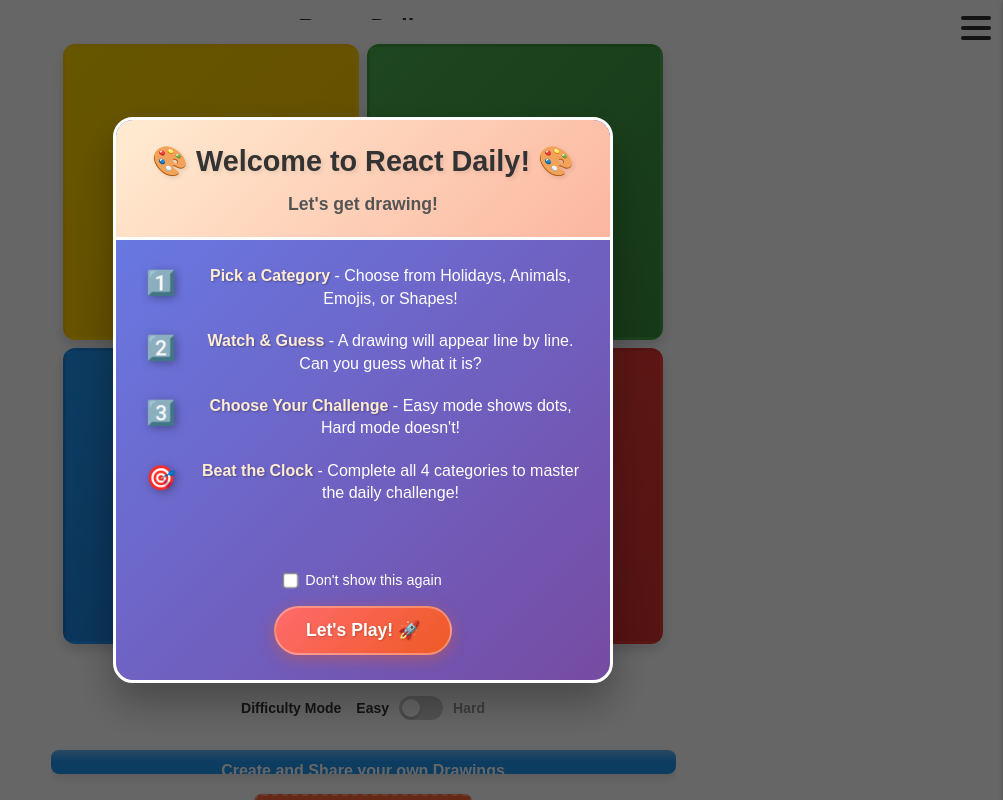
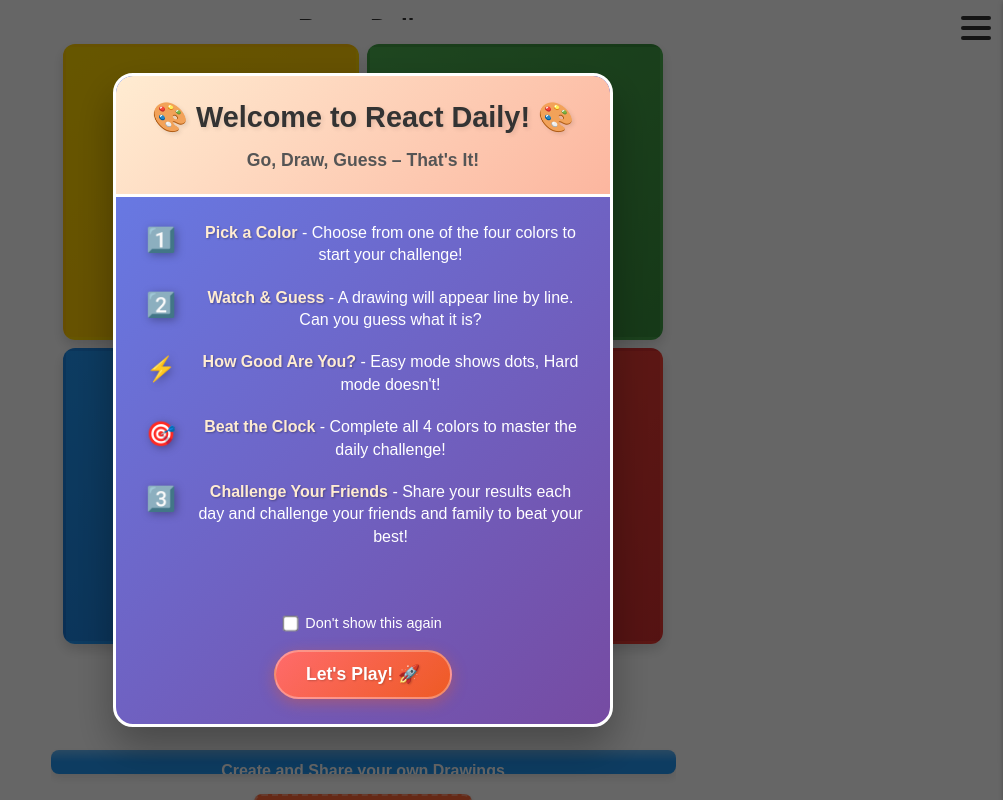
Before and after one commit to natemac/ReactDaily, a React (Vite) app: page /#/ in a window 1280 px wide. Shown: the whole page, without its empty margins (277-1280 px from the left). Built offline with nearby package versions, Linux system fonts and the light colour scheme; no server answers.

Commit message:
update popup text

```diff
--- a/src/components/WelcomePopup.css
+++ b/src/components/WelcomePopup.css
@@ -89,6 +89,7 @@
 .instruction-step:nth-child(2) { animation-delay: 0.2s; }
 .instruction-step:nth-child(3) { animation-delay: 0.3s; }
 .instruction-step:nth-child(4) { animation-delay: 0.4s; }
+.instruction-step:nth-child(5) { animation-delay: 0.5s; }
 
 @keyframes slideInRight {
   from {
--- a/src/components/WelcomePopup.jsx
+++ b/src/components/WelcomePopup.jsx
@@ -18,14 +18,14 @@ function WelcomePopup({ isVisible, onClose }) {
       <div className="welcome-popup">
         <div className="welcome-header">
           <h2>🎨 Welcome to React Daily! 🎨</h2>
-          <div className="welcome-subtitle">Let's get drawing!</div>
+          <div className="welcome-subtitle">Go, Draw, Guess – That's It!</div>
         </div>
 
         <div className="welcome-content">
           <div className="instruction-step">
             <span className="step-number">1️⃣</span>
             <div className="step-text">
-              <strong>Pick a Category</strong> - Choose from Holidays, Animals, Emojis, or Shapes!
+              <strong>Pick a Color</strong> - Choose from one of the four colors to start your challenge!
             </div>
           </div>
 
@@ -37,16 +37,23 @@ function WelcomePopup({ isVisible, onClose }) {
           </div>
 
           <div className="instruction-step">
-            <span className="step-number">3️⃣</span>
+            <span className="step-number">⚡</span>
             <div className="step-text">
-              <strong>Choose Your Challenge</strong> - Easy mode shows dots, Hard mode doesn't!
+              <strong>How Good Are You?</strong> - Easy mode shows dots, Hard mode doesn't!
             </div>
           </div>
 
           <div className="instruction-step">
             <span className="step-number">🎯</span>
             <div className="step-text">
-              <strong>Beat the Clock</strong> - Complete all 4 categories to master the daily challenge!
+              <strong>Beat the Clock</strong> - Complete all 4 colors to master the daily challenge!
+            </div>
+          </div>
+
+          <div className="instruction-step">
+            <span className="step-number">3️⃣</span>
+            <div className="step-text">
+              <strong>Challenge Your Friends</strong> - Share your results each day and challenge your friends and family to beat your best!
             </div>
           </div>
         </div>
```
